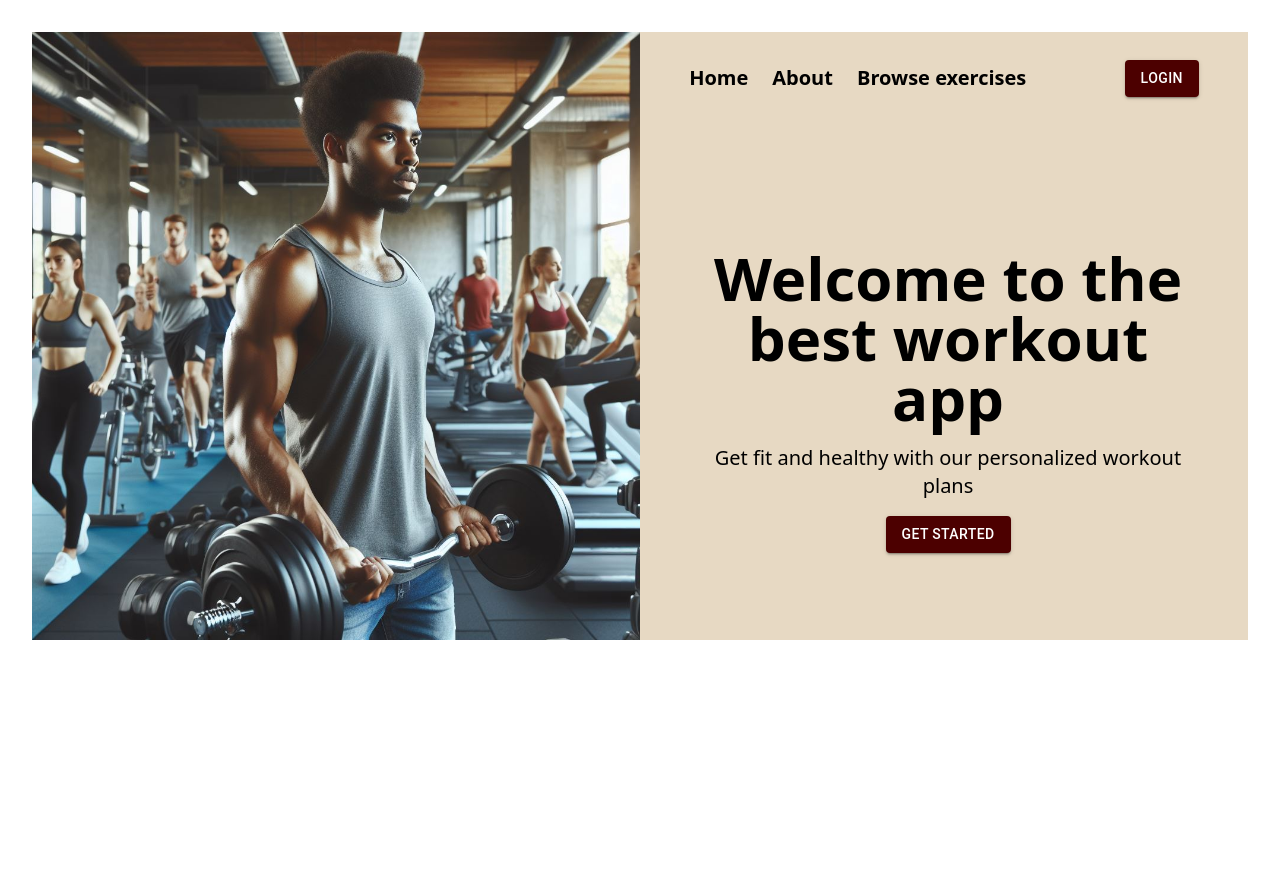
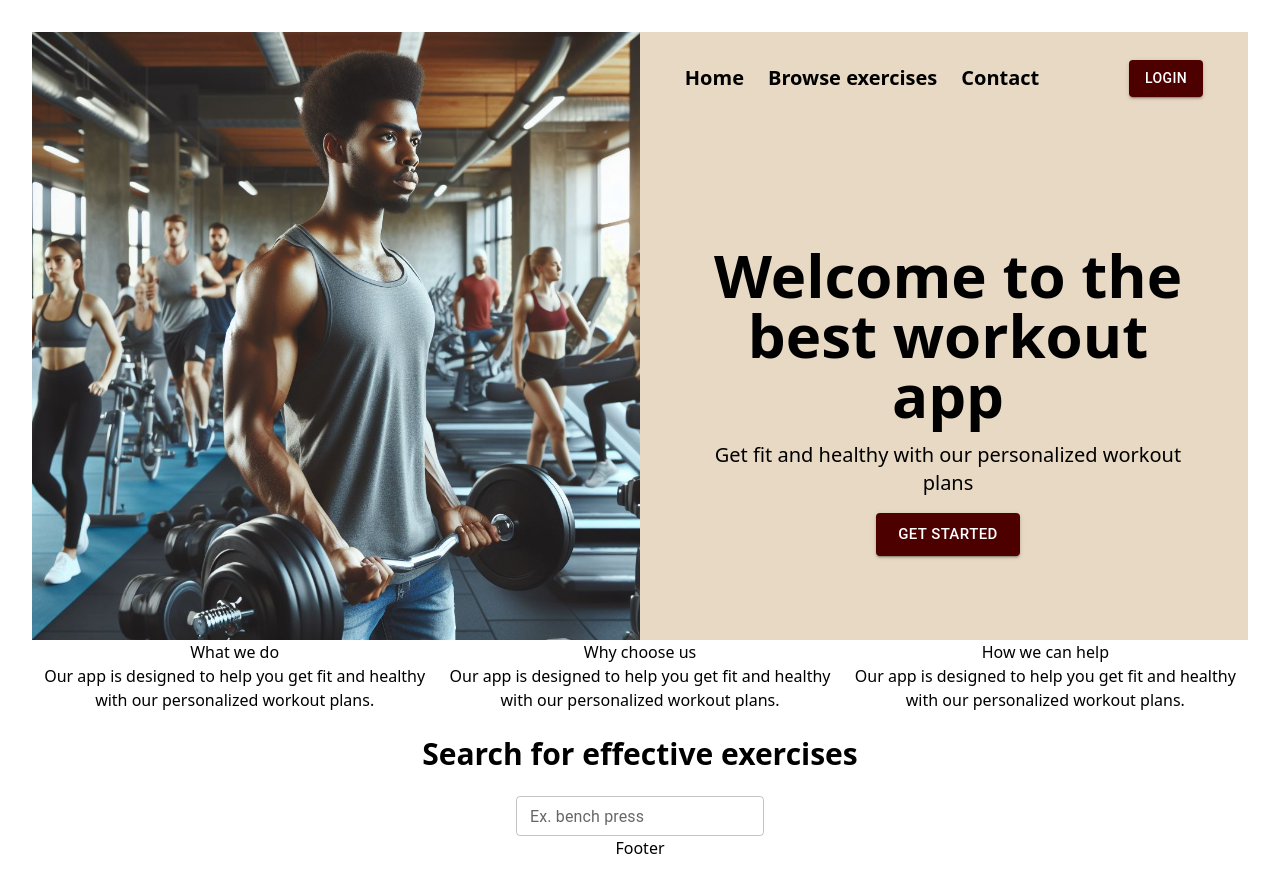
Before and after one commit to milczarekmat/Gym-Excercises-Fullstack-Webapp, a React (Vite) app in the folder frontend/: page / in a window 1280 px wide. Before the commit the page ends 800 px from the top, so only its background shows below. Built offline with nearby package versions, Linux system fonts and the light colour scheme.

Commit message:
Add new components to App.tsx and update HeroContent.jsx and Navbar.jsx

```diff
--- a/frontend/src/App.tsx
+++ b/frontend/src/App.tsx
@@ -1,6 +1,9 @@
 import './App.css'
 import { ThemeProvider, createTheme } from '@mui/material/styles'
 import Hero from './components/Hero'
+import SearchExercise from './components/SearchExercise'
+import Footer from './components/Footer'
+import AboutSection from './components/AboutSection'
 
 const theme = createTheme({
   palette: {
@@ -17,6 +20,9 @@ function App() {
   return (
     <ThemeProvider theme={theme}>
       <Hero />
+      <AboutSection />
+      <SearchExercise />
+      <Footer />
     </ThemeProvider>
   )
 }
--- /dev/null
+++ b/frontend/src/components/AboutSection.jsx
@@ -0,0 +1,20 @@
+function AboutSection() {
+  return (
+    <section className="grid grid-cols-3">
+      <p>
+        <h1>What we do</h1>
+        <p>Our app is designed to help you get fit and healthy with our personalized workout plans.</p>
+      </p>
+      <p>
+        <h1>Why choose us</h1>
+        <p>Our app is designed to help you get fit and healthy with our personalized workout plans.</p>
+      </p>
+      <p>
+        <h1>How we can help</h1>
+        <p>Our app is designed to help you get fit and healthy with our personalized workout plans.</p>
+      </p>
+    </section>
+  )
+}
+
+export default AboutSection
--- /dev/null
+++ b/frontend/src/components/Footer.jsx
@@ -0,0 +1,7 @@
+function Footer() {
+  return (
+    <div>Footer</div>
+  )
+}
+
+export default Footer
--- a/frontend/src/components/HeroContent.jsx
+++ b/frontend/src/components/HeroContent.jsx
@@ -9,7 +9,17 @@ function HeroContent() {
       </p>
 
       <div className="mt-4 mb-4">
-        <Button color="secondary" variant="contained">Get started</Button>
+        <Button
+          size="large"
+          color="secondary"
+          variant="contained"
+          onClick={() => {
+            const search = document.getElementById('search')
+            search && search.scrollIntoView({ behavior: 'smooth', block: 'start' })
+          }}
+        >
+          Get started
+        </Button>
       </div>
     </div>
   )
--- a/frontend/src/components/Navbar.jsx
+++ b/frontend/src/components/Navbar.jsx
@@ -13,8 +13,9 @@ function Navbar() {
         className="text-xl *:transition-transform transform hover:*:scale-110 hover:after:*:w-full"
       >
         <Link to="/">Home</Link>
-        <Link to="/about">About</Link>
+        {/* <Link to="/about">About</Link> */}
         <Link to="/exercises">Browse exercises</Link>
+        <Link to="/contact">Contact</Link>
       </Stack>
 
       <Button variant="contained" color="secondary">Login</Button>
--- /dev/null
+++ b/frontend/src/components/SearchExercise.jsx
@@ -0,0 +1,14 @@
+import { TextField } from '@mui/material'
+
+function SearchExercise() {
+  return (
+    <section id="search">
+      <h1 className="text-3xl font-bold text-center my-6">Search for effective exercises</h1>
+      <div className="flex justify-center">
+        <TextField id="outlined-basic" label="Ex. bench press" variant="outlined" size="small" />
+      </div>
+    </section>
+  )
+}
+
+export default SearchExercise
```
